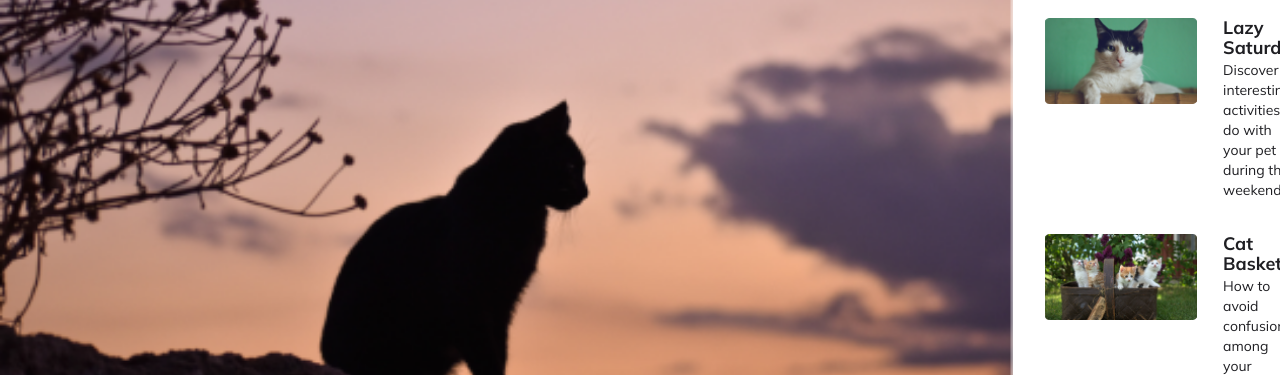
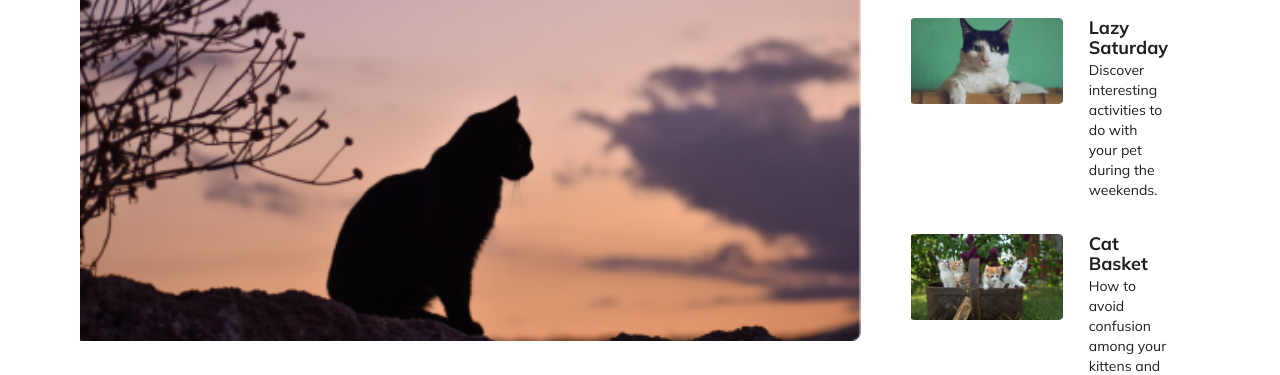
Before and after one commit to brenanmota/Cats_Blog, a plain HTML site: page index.html in a window 1280 px wide. Shown: the part 180-555 px from the top of the page. Drawn offline with Linux system fonts and the light colour scheme.

Commit message:
end of desktop changes

```diff
--- a/style.css
+++ b/style.css
@@ -181,23 +181,26 @@ footer  {
   }
 }
 
-
 @media (min-width: 1120px) {
 
   main {
     display: flex;
     flex-direction: row;
-    max-width: 100%;
+    max-width: fit-content;
+    gap: 1.8rem;
+
+    padding: 4rem 8rem;
   }
 
+  .main-content {
+    max-width: 800px;
+  }
 
-
-
-
-
+  .initial {
+    padding: 0;
+  }
 
   .item img {
-    width: 100%;
     object-fit: cover;
     aspect-ratio: 16/9;
   }
```
